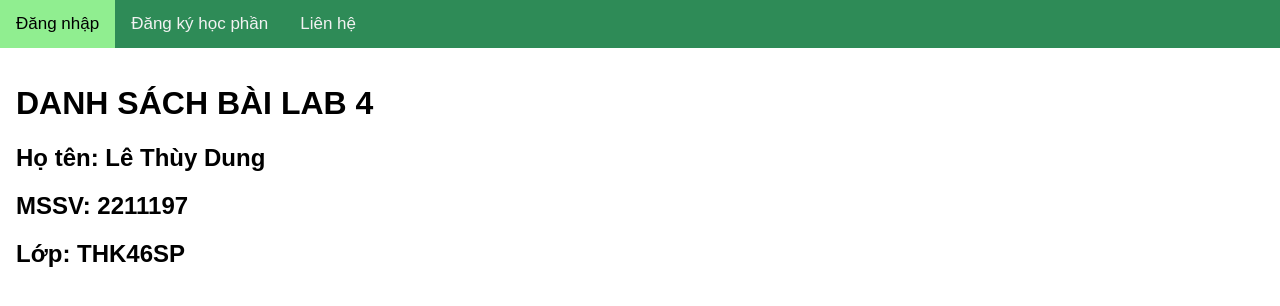
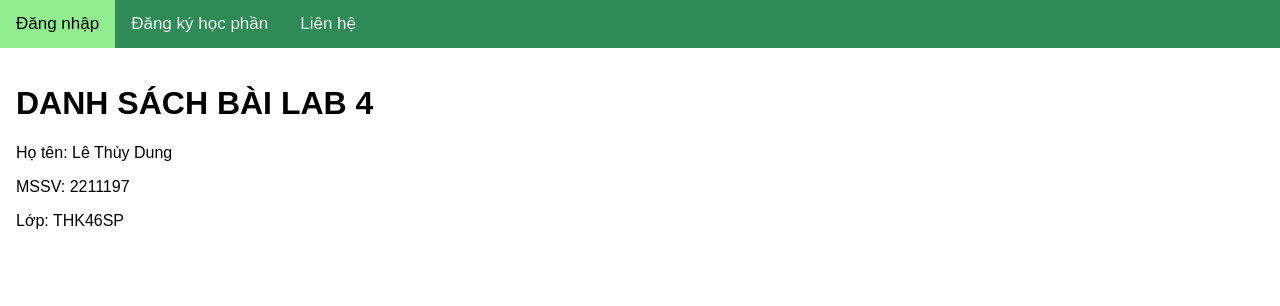
Before and after one commit to dungthuy1010/dungthuy1010.github.io, a plain HTML site: page Lab4/index.html in a window 1280 px wide. Drawn offline with Linux system fonts and the light colour scheme.

Commit message:
commit initial

```diff
--- a/Lab4/index.html
+++ b/Lab4/index.html
@@ -52,9 +52,9 @@
     </div>
     <div style="padding:16px;">
         <h1>DANH SÁCH BÀI LAB 4</h1>
-		<h2>Họ tên: Lê Thùy Dung</h2>
-		<h2>MSSV: 2211197</h2>
-		<h2>Lớp: THK46SP</h2>
+		<p>Họ tên: Lê Thùy Dung</p>
+		<p>MSSV: 2211197</p>
+		<p>Lớp: THK46SP</p>
     </div>
 	</body>
 </head>
```
Also changed, not shown: index.html (+3 -3 lines).
